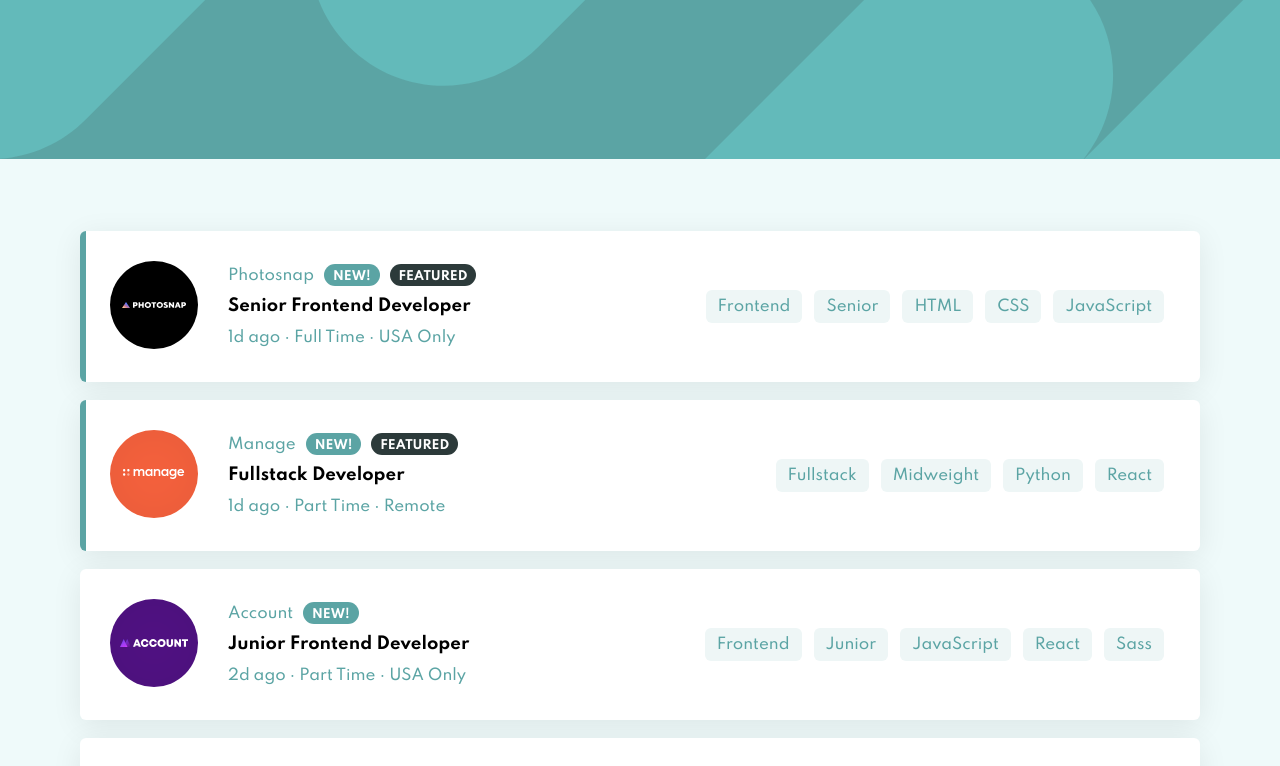
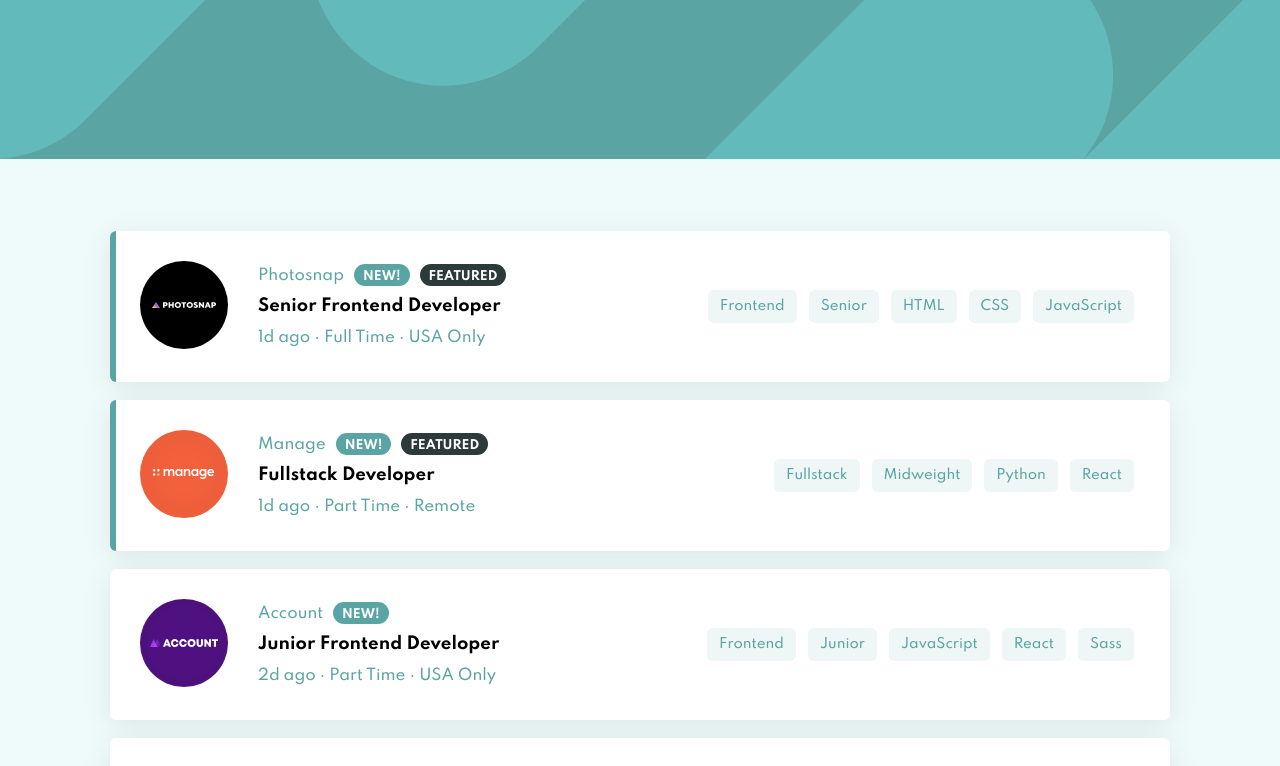
Before and after one commit to felipeog/fm-job-listing, a React (Create React App) app: page / in a window 1280 px wide. Shown: the top 766 px of the page. Built offline with nearby package versions, Linux system fonts and the light colour scheme.

Commit message:
Fix navigation by tabbing

```diff
--- a/src/components/FiltersHeader/index.js
+++ b/src/components/FiltersHeader/index.js
@@ -19,6 +19,8 @@
             !tablets?.length ? ' FiltersHeader__content--hidden' : ''
           }`}
         >
+          {!!tablets?.length && (
+            <>
               <div className="FiltersHeader__tablets">
                 <TabletList tablets={tablets} removeIcon />
               </div>
@@ -29,6 +31,8 @@
               >
                 Clear
               </button>
+            </>
+          )}
         </div>
       </WidthWrapper>
     </div>
--- a/src/components/FiltersHeader/index.scss
+++ b/src/components/FiltersHeader/index.scss
@@ -9,6 +9,7 @@
   }
 
   &__content {
+    min-height: 5.2rem;
     padding: 1rem 2.2rem;
     border-radius: $border-radius;
     box-shadow: $box-shadow;
--- a/src/components/Tablet/index.js
+++ b/src/components/Tablet/index.js
@@ -3,7 +3,8 @@
 
 function Tablet({ text, onClick, removeIcon }) {
   return (
-    <div
+    <button
+      type="button"
       className={`Tablet${removeIcon ? ' Tablet--remove-icon' : ''}`}
       onClick={onClick}
     >
@@ -13,7 +14,7 @@
           <img src={IconRemove} alt="" />
         </div>
       )}
-    </div>
+    </button>
   )
 }
 
--- a/src/components/Tablet/index.scss
+++ b/src/components/Tablet/index.scss
@@ -8,6 +8,8 @@
   cursor: pointer;
   transition: 100ms;
   position: relative;
+  border: none;
+  font-family: $font-family;
 
   &:hover {
     background-color: $primary;
--- a/src/index.scss
+++ b/src/index.scss
@@ -1,5 +1,11 @@
 @import './scss/reset';
 @import './scss/variables';
+
+*,
+*::before,
+*::after {
+  box-sizing: border-box;
+}
 
 html {
   font-family: $font-family;
--- a/src/scss/_variables.scss
+++ b/src/scss/_variables.scss
@@ -9,6 +9,6 @@
 $box-shadow: 0 0.4rem 2rem rgba(0, 0, 0, 0.08);
 
 $desktop-width: 1120px;
-$mobile-width: 320px;
+$mobile-width: 475px;
 
 $font-family: Spartan, 'Segoe UI', Tahoma, Geneva, Verdana, sans-serif;
```
Lines whose indentation alone changed are shown as unchanged.
